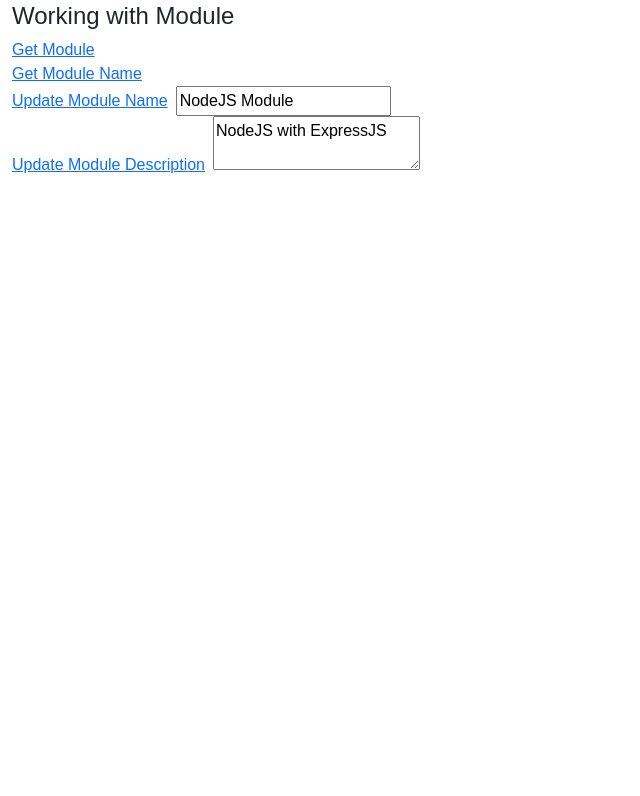
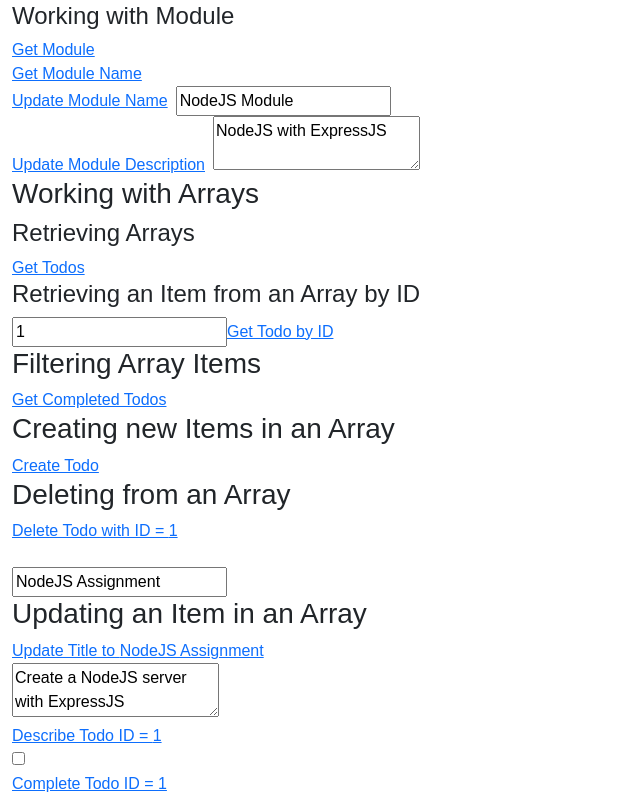
Before and after one commit to yug-rajani/kanbas-react-web-app, a React (Create React App) app: page /#/Labs/a5 in a window 1280 px wide. Shown: the part 738-1534 px from the top of the page, without its empty margins (0-640 px from the left). Before the commit the page ends 915 px from the top, so only its background shows below. Built offline with nearby package versions, Linux system fonts and the light colour scheme.

Commit message:
Complete 3.3 - Working with Arrays

```diff
--- /dev/null
+++ b/src/Labs/a5/WorkingWithArrays.tsx
@@ -0,0 +1,83 @@
+import { useState } from "react";
+
+function WorkingWithArrays() {
+    const API = "http://localhost:4000/a5/todos";
+
+    const [todo, setTodo] = useState({
+        id: 1,
+        title: "NodeJS Assignment",
+        description: "Create a NodeJS server with ExpressJS",
+        due: "2021-09-09",
+        completed: false,
+    });
+
+    return (
+        <div>
+            <h3>Working with Arrays</h3>
+            <h4>Retrieving Arrays</h4>
+            <a href={API}>
+                Get Todos
+            </a>
+
+            <h4>Retrieving an Item from an Array by ID</h4>
+            <input value={todo.id}
+                onChange={(e) => setTodo({
+                    ...todo,
+                    id: parseInt(e.target.value)
+                })} />
+            <a href={`${API}/${todo.id}`}>
+                Get Todo by ID
+            </a>
+
+            <h3>Filtering Array Items</h3>
+            <a href={`${API}?completed=true`}>
+                Get Completed Todos
+            </a>
+
+            <h3>Creating new Items in an Array</h3>
+            <a href={`${API}/create`}>
+                Create Todo
+            </a>
+
+            <h3>Deleting from an Array</h3>
+            <a href={`${API}/${todo.id}/delete`}>
+                Delete Todo with ID = {todo.id}
+            </a>
+
+            <br /><br />
+
+            <input type="text" value={todo.title}
+                onChange={(e) => setTodo({
+                    ...todo, title: e.target.value
+                })} />
+            <h3>Updating an Item in an Array</h3>
+            <a href={`${API}/${todo.id}/title/${todo.title}`} >
+                Update Title to {todo.title}
+            </a>
+
+            <br />
+
+            <textarea value={todo.description}
+                onChange={(e) => setTodo({
+                    ...todo, description: e.target.value
+                })} />
+            <br />
+            <a href={`${API}/${todo.id}/description/${todo.description}`}>
+                Describe Todo ID = {todo.id}
+            </a>
+
+            <br />
+
+            <input type="checkbox" checked={todo.completed}
+                onChange={(e) => setTodo({
+                    ...todo, completed: e.target.checked
+                })} />
+            <br />
+            <a href={`${API}/${todo.id}/completed/${todo.completed}`}>
+                Complete Todo ID = {todo.id}
+            </a>
+
+        </div>
+    );
+}
+export default WorkingWithArrays;
--- a/src/Labs/a5/index.tsx
+++ b/src/Labs/a5/index.tsx
@@ -1,4 +1,5 @@
 import EncodingParametersInURLs from "./EncodingParametersInURLs";
+import WorkingWithArrays from "./WorkingWithArrays";
 import WorkingWithObjects from "./WorkingWithObjects";
 
 function Assignment5() {
@@ -11,6 +12,7 @@ function Assignment5() {
 
             <EncodingParametersInURLs />
             <WorkingWithObjects />
+            <WorkingWithArrays />
         </div>
     );
 }
```
